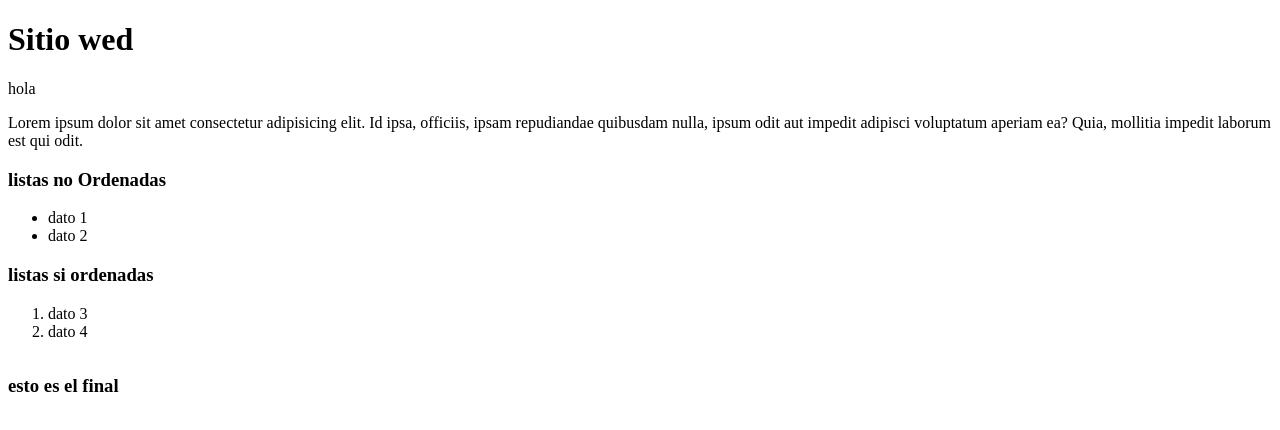
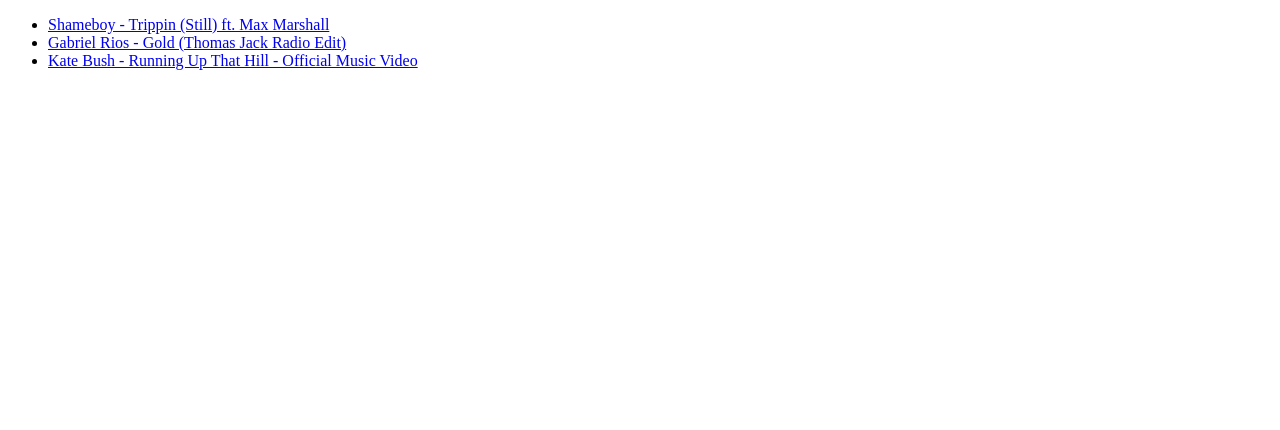
Before and after one commit to raulanto/cursoHtml, a plain HTML site: page intro-html/miPagina.html in a window 1280 px wide. Drawn offline with Linux system fonts and the light colour scheme.

Commit message:
Practicas 2

```diff
--- a/intro-html/miPagina.html
+++ b/intro-html/miPagina.html
@@ -1,63 +1,26 @@
 <!DOCTYPE html>
 <html lang="en">
 <head>
-    <meta charset="UTF-8" />
-    <meta http-equiv="X-UA-Compatible" content="IE=edge" />
-    <meta name="viewport" content="width=device-width, initial-scale=1.0" />
-    <title>Mi primera pagina wed</title>
+    <meta charset="UTF-8">
+    <meta http-equiv="X-UA-Compatible" content="IE=edge">
+    <meta name="viewport" content="width=device-width, initial-scale=1.0">
+    <title>Ejercicio de Introducción a HTML en OpenBootcamp</title>
 </head>
 <body>
-    <header>
-      <h1>Sitio wed</h1>
-    </header>
-    <nav>
-      <span>hola</span>
-    </nav>
-    <section>
-      <article>
-        <p>
-          Lorem ipsum dolor sit amet consectetur adipisicing elit. Id ipsa,
-          officiis, ipsam repudiandae quibusdam nulla, ipsum odit aut impedit
-          adipisci voluptatum aperiam ea? Quia, mollitia impedit laborum est qui
-          odit.
-        </p>
-      </article>
-    </section>
-    <section>
-      <article>
-        <h3>listas no Ordenadas</h3>
+    <!--
+        este es mi comentario de dos lineas
+        Aprendiendo a docmentar mi codigo con OpenBootcamp
+    -->
     <ul>
-          <li>dato 1</li>
-          <li>dato 2</li>
+        <li>
+            <a href="https://www.youtube.com/watch?v=ru3T4fEjGKw&list=RDru3T4fEjGKw&start_radio=1">Shameboy - Trippin (Still) ft. Max Marshall
+            </a>
+        </li>
+        <li>
+            <a href="https://www.youtube.com/watch?v=V4SkIxrYPPU&list=RDru3T4fEjGKw&index=2">Gabriel Rios - Gold (Thomas Jack Radio Edit)</a>
+        </li>
+        <li><a href="https://www.youtube.com/watch?v=wp43OdtAAkM&list=RDru3T4fEjGKw&index=3">Kate Bush - Running Up That Hill - Official Music Video
+        </a></li>
     </ul>
-      </article>
-    </section>
-    <section>
-      <article>
-        <h3>listas si ordenadas</h3>
-        <ol>
-          <li>dato 3</li>
-          <li>dato 4</li>
-        </ol>
-      </article>
-    </section>
-    <section>
-<table>
-    <thead>
-        <tr>
-
-        </tr>
-    </thead>
-    <tbody>
-
-    </tbody>
-    <tfoot>
-
-    </tfoot>
-</table>
-    </section>
-    <footer>
-      <h3>esto es el final</h3>
-    </footer>
 </body>
 </html>
```
Lines whose indentation alone changed are shown as unchanged.
